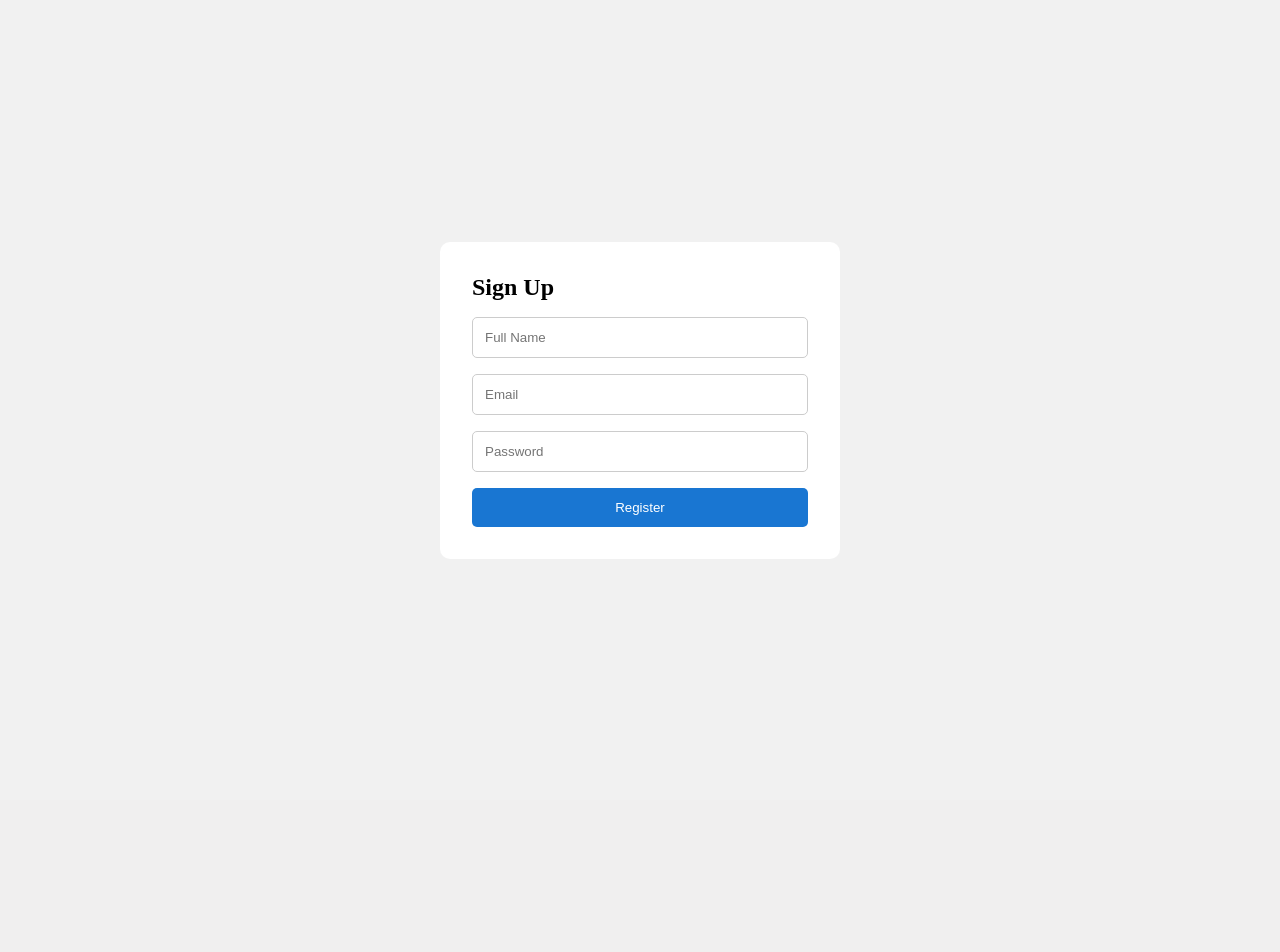
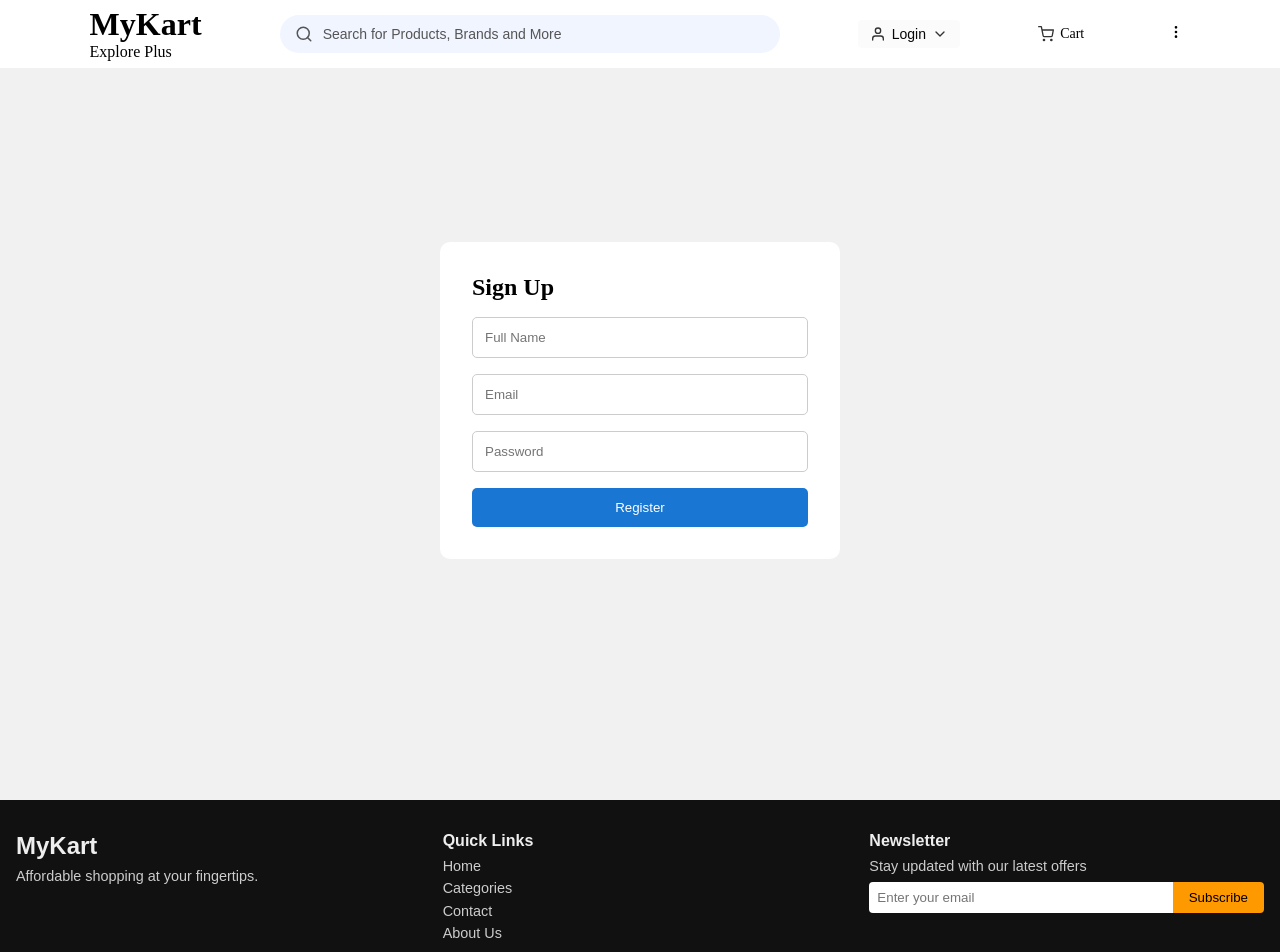
Before and after one commit to wiz0007/MyKart-client, a React (Vite) app: page /Signup in a window 1280 px wide. Shown: the top 952 px of the page. Before the commit the page ends 800 px from the top, so only its background shows below. Built offline with nearby package versions, Linux system fonts and the light colour scheme.

Commit message:
new commit

```diff
--- /dev/null
+++ b/src/Pages/Login/SignupPage.jsx
@@ -0,0 +1,17 @@
+import React from "react";
+import Signup from "../../features/Login/Signup";
+import Navbar from "../../Components/Navbar/Navbar";
+import Footer from "../../Components/Footer/Footer";
+
+const SignupPage = () => {
+  return (
+    <div>
+      <Navbar />
+
+      <Signup />
+      <Footer />
+    </div>
+  );
+};
+
+export default SignupPage;
--- a/src/features/Login/Login.jsx
+++ b/src/features/Login/Login.jsx
@@ -64,8 +64,9 @@ const Login = () => {
             Sign Up
           </span>
         </p>
+        <SocialLoginButtons />
       </form>
-      <SocialLoginButtons />
+
     </div>
   );
 };
--- a/src/routes/AllRoutes.jsx
+++ b/src/routes/AllRoutes.jsx
@@ -3,7 +3,7 @@ import { Routes, Route } from "react-router-dom";
 import Home from "../Pages/Home/Home";
 import ErrorPage from "../Pages/ErrorPage/ErrorPage"
 import LoginPage from "../Pages/Login/LoginPage";
-import Signup from "../features/Login/Signup";
+import SignupPage from "../Pages/Login/SignupPage";
 import OtpLogin from "../features/Login/OtpLogin";
 import VerifyEmail from "../features/Login/VerifyEmail";
 import ProductPage from "../Pages/ProductPage/ProductPage";
@@ -17,7 +17,7 @@ const AllRoutes = () => {
       <Route path="/" element={<Home />} />
       <Route path="/NotFound" element={<ErrorPage />} />
       <Route path="/Login" element={<LoginPage />} />
-      <Route path="/Signup" element={<Signup />} />
+      <Route path="/Signup" element={<SignupPage />} />
       <Route path="/OtpLogin" element={<OtpLogin />} />
       <Route path="/verify-email/:token" element={<VerifyEmail />} />
       <Route path="/product/:id" element={<ProductPage />} />
```
